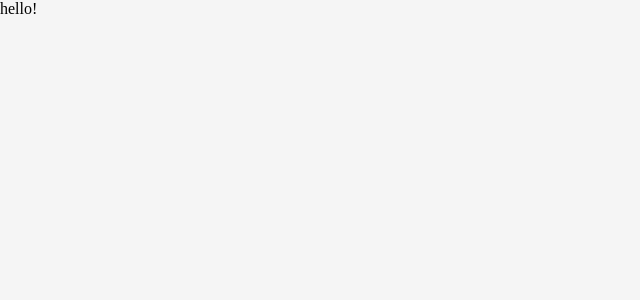
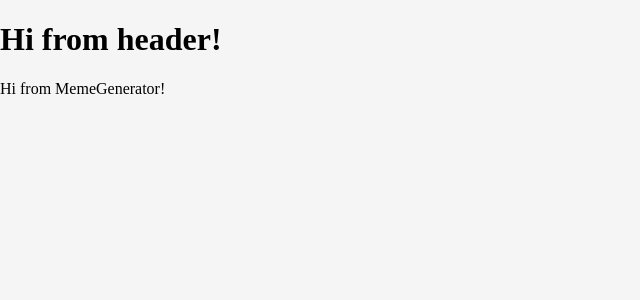
Before and after one commit to josem-gp/react-meme-generator, a React (Create React App) app: page / in a window 1280 px wide. Shown: the top 300 px of the page, without its empty margins (0-640 px from the left). Built offline with nearby package versions, Linux system fonts and the light colour scheme.

Commit message:
connected parent App with child components

```diff
--- a/src/components/App.js
+++ b/src/components/App.js
@@ -1,7 +1,14 @@
 import React from "react";
+import Header from "./Header";
+import MemeGenerator from "./MemeGenerator";
 
 const App = () => {
-  return <div>hello!</div>;
+  return (
+    <div>
+      <Header />
+      <MemeGenerator />
+    </div>
+  );
 };
 
 export default App;
```
